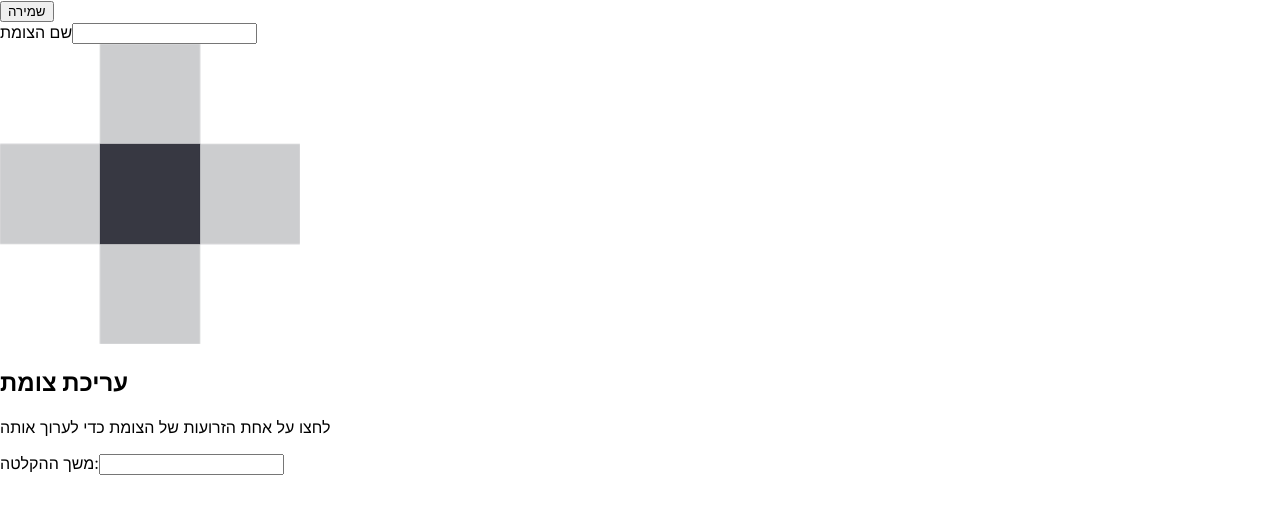
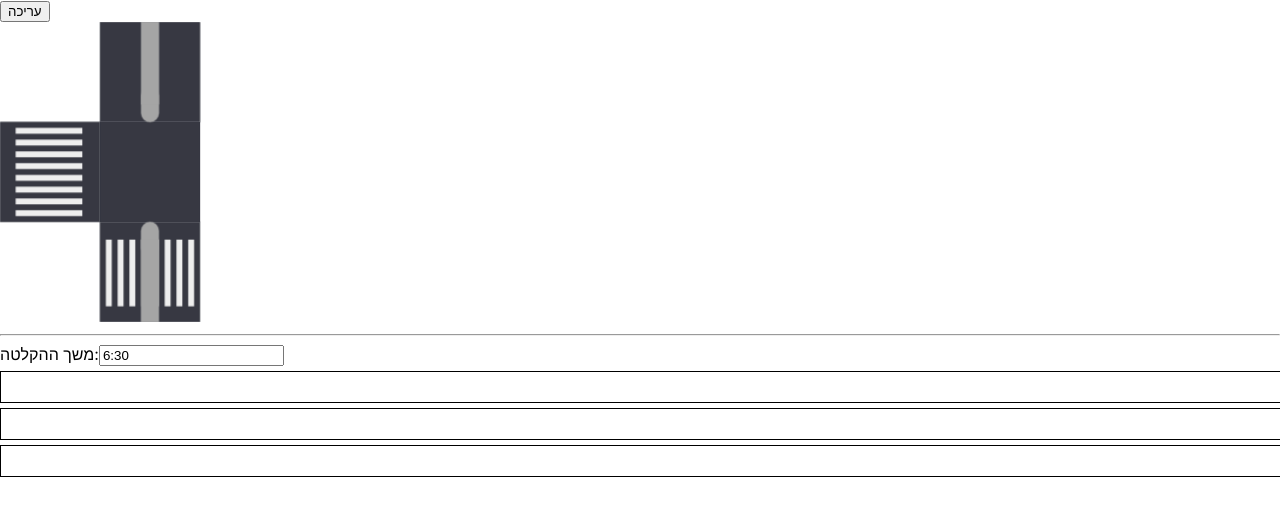
Before and after one commit to danfishgold/crosswalk-timing, a React (Vite) app: page / in a window 1280 px wide. Shown: the top 516 px of the page. Built offline with nearby package versions, Linux system fonts and the light colour scheme.

Commit message:
Disgusting code for the track editor

```diff
--- a/src/App.tsx
+++ b/src/App.tsx
@@ -1,23 +1,61 @@
-import React, { Dispatch, SetStateAction, useState } from 'react'
-import JunctionBuilder, { Legs } from './JunctionBuilder'
+import React, {
+  Dispatch,
+  MouseEvent,
+  SetStateAction,
+  useEffect,
+  useState,
+} from 'react'
+import JunctionBuilder, { Legs, range, setArrayItem } from './JunctionBuilder'
+import Popover from './Popover'
 
 function App() {
   const [durationInputValue, setDurationInputValue, duration] =
     useDurationInput()
-  const [legs, setLegs] = useState<Legs>([null, null, null, null])
+  const [legs, setLegs] = useState<Legs>([
+    { crosswalk: false, island: true },
+    null,
+    { crosswalk: true, island: true },
+    { crosswalk: true, island: false },
+  ])
+  const [tracks, setTracks] = useState<Track[]>(
+    range(trackCount(legs)).map(() => ({
+      transitions: [],
+    })),
+  )
+
+  useEffect(() => {
+    setTracks(
+      range(trackCount(legs)).map(() => ({
+        transitions: [],
+      })),
+    )
+  }, [legs])
+
+  const addTransition = (transition: Transition, trackIndex: number) => {
+    const newTrack = {
+      ...tracks[trackIndex],
+      transitions: [...tracks[trackIndex].transitions, transition],
+    }
+    setTracks(setArrayItem(tracks, trackIndex, newTrack))
+  }
 
   return (
     <div>
       <JunctionBuilder legs={legs} setLegs={setLegs} />
-      {duration ? (
-        <TimelineEditor duration={duration} />
-      ) : (
-        <BlankTimelineEditor />
-      )}
+      <hr />
       <DurationInput
         value={durationInputValue}
         setValue={setDurationInputValue}
       />
+      {duration ? (
+        <TimelineEditor
+          duration={duration}
+          tracks={tracks}
+          addTransition={addTransition}
+        />
+      ) : (
+        <BlankTimelineEditor tracks={tracks} />
+      )}
     </div>
   )
 }
@@ -41,12 +79,198 @@ function DurationInput({
   )
 }
 
-function TimelineEditor({ duration }: { duration: number }) {
-  return <div></div>
+type Transition = { to: Color; timestamp: number }
+
+type Color = 'red' | 'green'
+
+type Track = {
+  transitions: Transition[]
 }
 
-function BlankTimelineEditor() {
-  return <div></div>
+function TimelineEditor({
+  duration,
+  tracks,
+  addTransition,
+}: {
+  duration: number
+  tracks: Track[]
+  addTransition: (transition: Transition, trackIndex: number) => void
+}) {
+  const [selectedTimestamp, setSelectedTimestamp] = useState<number | null>(
+    null,
+  )
+  const [transitionCandidate, setTransitionCandidate] = useState<{
+    trackIndex: number
+    timestamp: number
+    x: number
+    y: number
+  } | null>(null)
+
+  const onMouseMove = (event: MouseEvent<HTMLDivElement>) => {
+    if (transitionCandidate) {
+      return
+    }
+    const boundingRect = event.currentTarget.getBoundingClientRect()
+    const x = event.clientX - boundingRect.x
+    const timestamp = Math.round((x / boundingRect.width) * duration)
+    setSelectedTimestamp(timestamp)
+  }
+
+  const onMouseLeave = () => {
+    if (transitionCandidate) {
+      return
+    }
+    setSelectedTimestamp(null)
+  }
+
+  const onTrackClick = (
+    trackIndex: number,
+    event: MouseEvent<HTMLDivElement>,
+  ) => {
+    if (!selectedTimestamp) {
+      return
+    }
+    setTransitionCandidate({
+      trackIndex,
+      timestamp: selectedTimestamp,
+      x: event.clientX,
+      y: event.clientY,
+    })
+  }
+
+  const onConfirmTransition = (color: Color) => {
+    if (!transitionCandidate) {
+      return
+    }
+    const transition: Transition = {
+      timestamp: transitionCandidate.timestamp,
+      to: color,
+    }
+    addTransition(transition, transitionCandidate.trackIndex)
+    setTransitionCandidate(null)
+    setSelectedTimestamp(null)
+  }
+
+  return (
+    <div
+      style={{ position: 'relative' }}
+      onMouseMove={onMouseMove}
+      onMouseLeave={onMouseLeave}
+    >
+      {tracks.map((track, index) => (
+        <div
+          onClick={(event) => onTrackClick(index, event)}
+          key={index}
+          style={{
+            width: '100%',
+            height: '30px',
+            margin: '5px 0',
+            border: '1px solid black',
+            position: 'relative',
+          }}
+        >
+          {track.transitions.map((transition, index) => (
+            <TrackTransition
+              key={index}
+              transition={transition}
+              duration={duration}
+            />
+          ))}
+        </div>
+      ))}
+      {selectedTimestamp && (
+        <div
+          style={{
+            position: 'absolute',
+            top: 0,
+            left: `${(selectedTimestamp / duration) * 100}%`,
+            height: '100%',
+            width: '1px',
+            background: 'black',
+            pointerEvents: 'none',
+          }}
+        ></div>
+      )}
+      {selectedTimestamp && (
+        <div
+          style={{
+            marginLeft: `${(selectedTimestamp / duration) * 100}%`,
+            background: 'white',
+          }}
+        >
+          {formatTimestamp(selectedTimestamp)}
+        </div>
+      )}
+      {transitionCandidate && (
+        <Popover x={transitionCandidate.x} y={transitionCandidate.y}>
+          <button onClick={() => onConfirmTransition('green')}>
+            נהיה ירוק
+          </button>
+          <button onClick={() => onConfirmTransition('red')}>נהיה אדום</button>
+          <button onClick={() => setTransitionCandidate(null)}>חזל״ש</button>
+        </Popover>
+      )}
+    </div>
+  )
+}
+
+function TrackTransition({
+  transition,
+  duration,
+}: {
+  transition: Transition
+  duration: number
+}) {
+  return (
+    <div
+      style={{
+        position: 'absolute',
+        top: 0,
+        left: `${(transition.timestamp / duration) * 100}%`,
+        width: '10px',
+        height: '100%',
+        background:
+          transition.to === 'green'
+            ? 'linear-gradient(to right, rgba(255, 0,0 ,0) 0% , rgba(255,0,0, 1) 50%, rgba(0, 255, 0, 1) 50%,  rgba(0,255,0,0) 100%'
+            : 'linear-gradient(to right, rgba(0, 255,0 ,0) 0% , rgba(0,255,0, 1) 50%, rgba(255,0,0, 1) 50%,  rgba(255,0,0,0) 100%',
+      }}
+    ></div>
+  )
+}
+
+function TrackSegment({
+  color,
+  duration,
+  totalDuration,
+}: {
+  color: 'green' | 'red' | 'unknown'
+  duration: number
+  totalDuration: number
+}) {
+  return (
+    <div
+      style={{
+        width: `${(duration / totalDuration) * 100}%`,
+        height: '100%',
+        background: color === 'unknown' ? 'gray' : color,
+      }}
+    ></div>
+  )
+}
+
+function BlankTimelineEditor({ tracks }: { tracks: Track[] }) {
+  return (
+    <div>
+      {range(tracks.length).map((index) => (
+        <div
+          key={index}
+          style={{ width: '100%', height: '30px', margin: '5px' }}
+        >
+          <TrackSegment color='unknown' duration={1} totalDuration={1} />
+        </div>
+      ))}
+    </div>
+  )
 }
 
 function useDurationInput(): [
@@ -54,7 +278,7 @@ function useDurationInput(): [
   Dispatch<SetStateAction<string>>,
   number | null,
 ] {
-  const [value, setValue] = useState('')
+  const [value, setValue] = useState('6:30')
 
   const match = value.match(/^(\d+):(\d\d)$/)
   const duration = match ? parseInt(match[1]) * 60 + parseInt(match[2]) : null
@@ -62,3 +286,26 @@ function useDurationInput(): [
   return [value, setValue, duration]
 }
 export default App
+
+function trackCount(legs: Legs): number {
+  let count = 0
+  for (const leg of legs) {
+    if (leg?.crosswalk) {
+      count += leg.island ? 2 : 1
+    }
+  }
+  return count
+}
+
+type Segment = {
+  start: number
+  duration: number
+  color: 'green' | 'red' | 'unknown'
+}
+
+function formatTimestamp(timestamp: number): string {
+  const minutes = Math.floor(timestamp / 60)
+  const seconds = Math.round(timestamp % 60)
+  const paddedSeconds = seconds.toString().length < 2 ? '0' + seconds : seconds
+  return `${minutes}:${paddedSeconds}`
+}
--- a/src/JunctionBuilder.tsx
+++ b/src/JunctionBuilder.tsx
@@ -21,7 +21,7 @@ export default function JunctionBuilder({
   const setLeg = (index: number, leg: Leg) =>
     setLegs(setArrayItem(legs, index, leg) as [Leg, Leg, Leg, Leg])
 
-  const [inEditMode, setInEditMode] = useState(true)
+  const [inEditMode, setInEditMode] = useState(false)
   const [selectedLegIndex, setSelectedLegIndex] = useState<number | null>(null)
 
   const viewBoxOffset = legWidth / 2 + legLength
@@ -228,10 +228,10 @@ function legClassNames(leg: Leg): string {
   ].join(' ')
 }
 
-function range(n: number): number[] {
+export function range(n: number): number[] {
   return new Array(n).fill(0).map((_, index) => index)
 }
 
-function setArrayItem<T>(array: T[], index: number, value: T): T[] {
+export function setArrayItem<T>(array: T[], index: number, value: T): T[] {
   return [...array.slice(0, index), value, ...array.slice(index + 1)]
 }
--- /dev/null
+++ b/src/Popover.tsx
@@ -0,0 +1,22 @@
+export default function Popover({
+  x,
+  y,
+  style,
+  ...props
+}: { x: number; y: number } & React.DetailedHTMLProps<
+  React.HTMLAttributes<HTMLDivElement>,
+  HTMLDivElement
+>) {
+  return (
+    <div
+      style={{
+        ...style,
+        position: 'fixed',
+        top: `${y}px`,
+        left: `${x}px`,
+        transform: 'translateX(-50%)',
+      }}
+      {...props}
+    ></div>
+  )
+}
```
